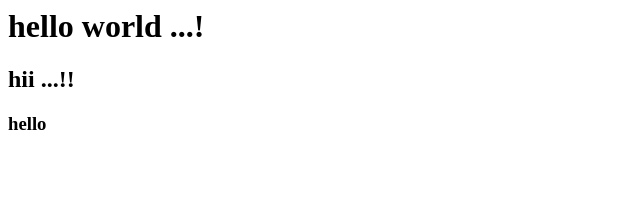
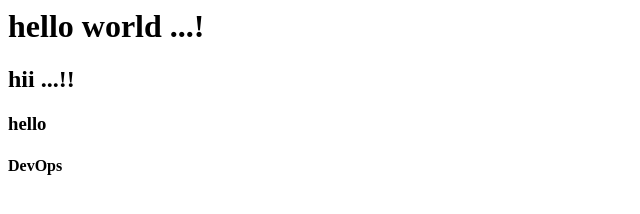
Before and after one commit to KeshavaReddyK-7777/shell-repo, a plain HTML site: page index.html in a window 1280 px wide. Shown: the full height of the page, 0-640 px from the left. Drawn offline with Linux system fonts and the light colour scheme.

Commit message:
index.html is modified

```diff
--- a/index.html
+++ b/index.html
@@ -1,3 +1,4 @@
 <h1> hello world ...! </h1>
 <h2> hii ...!! </h2>
 <h3> hello </h3>
+<h4> DevOps </h4>
```
